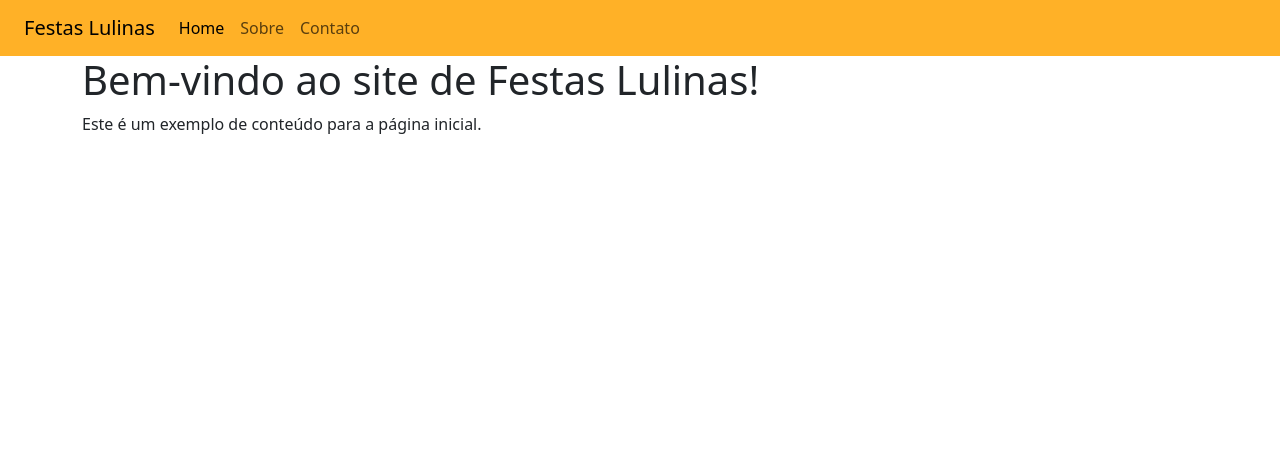
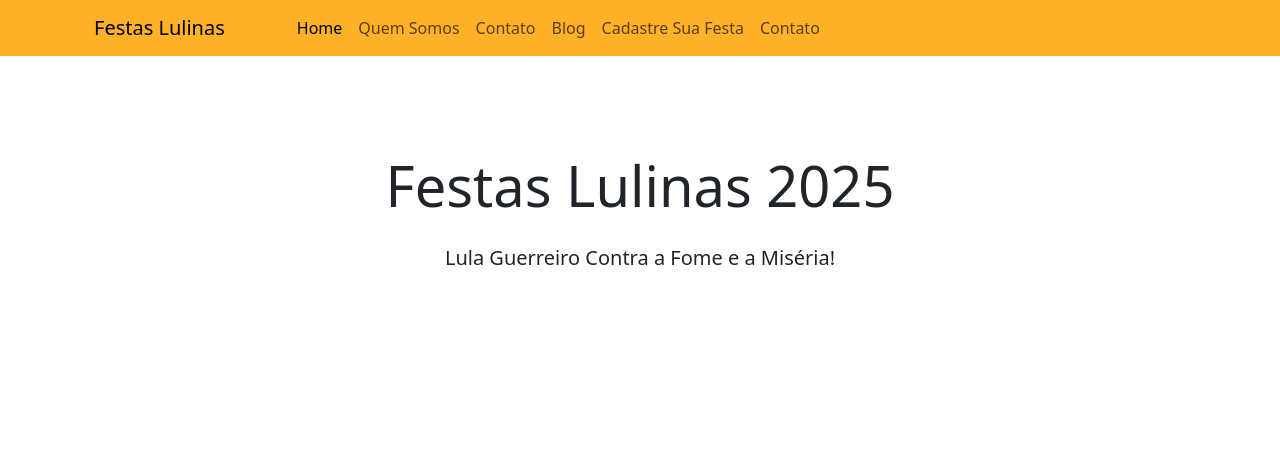
Before and after one commit to ateuatado/festaslulinas, a CodeIgniter 4 app: the page made by app/Views/home.php in a window 1280 px wide. Shown: the top 464 px of the page. Run offline with PHP 8.4 and a stand-in for CodeIgniter, Linux system fonts and the light colour scheme; the template is opened without the code that fills it, so the values that code supplies are empty; some libraries are stand-ins or nearby versions.

Commit message:
iniciando o commit

```diff
--- a/app/Config/App.php
+++ b/app/Config/App.php
@@ -16,7 +16,7 @@ class App extends BaseConfig
      *
      * E.g., http://example.com/
      */
-    public string $baseURL = 'http://festaslulinas/';
+    public string $baseURL = 'http://festaslulinas';
 
     /**
      * Allowed Hostnames in the Site URL other than the hostname in the baseURL.
--- a/app/Views/home.php
+++ b/app/Views/home.php
@@ -1,4 +1,6 @@
 <?=view('template/header'); ?>
-<h1>Bem-vindo ao site de Festas Lulinas!</h1>
-<p>Este é um exemplo de conteúdo para a página inicial.</p>
+<div class="container text-center my-5">
+    <h1 class="display-4 mb-4 pt-5">Festas Lulinas 2025</h1>
+    <p class="lead">Lula Guerreiro Contra a Fome e a Miséria!</p>
+</div>
 <?=view('template/footer'); ?>
--- a/app/Views/template/header.php
+++ b/app/Views/template/header.php
@@ -3,12 +3,15 @@
 <head>
     <meta charset="UTF-8">
     <meta name="viewport" content="width=device-width, initial-scale=1.0">
-    <title>Festas Juninas</title>
+    <title>Festas Lulinas</title>
     <link rel="stylesheet" href="<?php echo base_url('bt/css/bootstrap.min.css'); ?>">
     <link rel="stylesheet" href="<?php echo base_url('bt/css/style.css'); ?>">
 </head>
 <body>
     <header class="container-fluid header-festa" >
+        <div class="container">
+
+
         <nav class="navbar navbar-expand-lg navbar-light" id="cab">
             <div class="container-fluid">
                 <a class="navbar-brand" href="#">Festas Lulinas</a>
@@ -16,20 +19,30 @@
                     <span class="navbar-toggler-icon"></span>
                 </button>
                 <div class="collapse navbar-collapse" id="navbarNav">
-                    <ul class="navbar-nav">
-                        <li class="nav-item">
-                            <a class="nav-link active" aria-current="page" href="<?php echo base_url('/'); ?>">Home</a>
+                    <ul class="navbar-nav  ms-5">
+                        <li class="nav-item ">
+                            <a class="nav-link active" aria-current="page" href="<?=base_url('/'); ?>">Home</a>
                         </li>
                         <li class="nav-item">
-                            <a class="nav-link" href="<?php echo base_url('sobre'); ?>">Sobre</a>
+                            <a class="nav-link" href="<?=base_url('quemsomos'); ?>">Quem Somos</a>
                         </li>
                         <li class="nav-item">
-                            <a class="nav-link" href="<?php echo base_url('contato'); ?>">Contato</a>
+                            <a class="nav-link" href="<?=base_url('contato'); ?>">Contato</a>
+                        </li>
+                        <li class="nav-item">
+                            <a class="nav-link" href="<?=base_url('blog'); ?>">Blog</a>
+                        </li>
+                        <li class="nav-item">
+                            <a class="nav-link" href="<?=base_url('suafesta'); ?>">Cadastre Sua Festa</a>
+                        </li>
+                        <li class="nav-item">
+                            <a class="nav-link" href="<?=base_url('contato'); ?>">Contato</a>
                         </li>
                     </ul>
                 </div>
             </div>
         </nav>
+        </div>
     </header>
 
     <main class="container" id="corpo">
--- a/public/bt/css/style.css
+++ b/public/bt/css/style.css
@@ -35,7 +35,9 @@
   .link-azul:hover {
       text-decoration: underline;
   }
-
+  .navbar-nav .nav-item .nav-link:hover {
+    font-weight: bold;
+}
 
 /*.body{
    background-color: rgba(138, 43, 226, 0.2);
```
Also changed, not shown: .htaccess (added), 2 other files.
